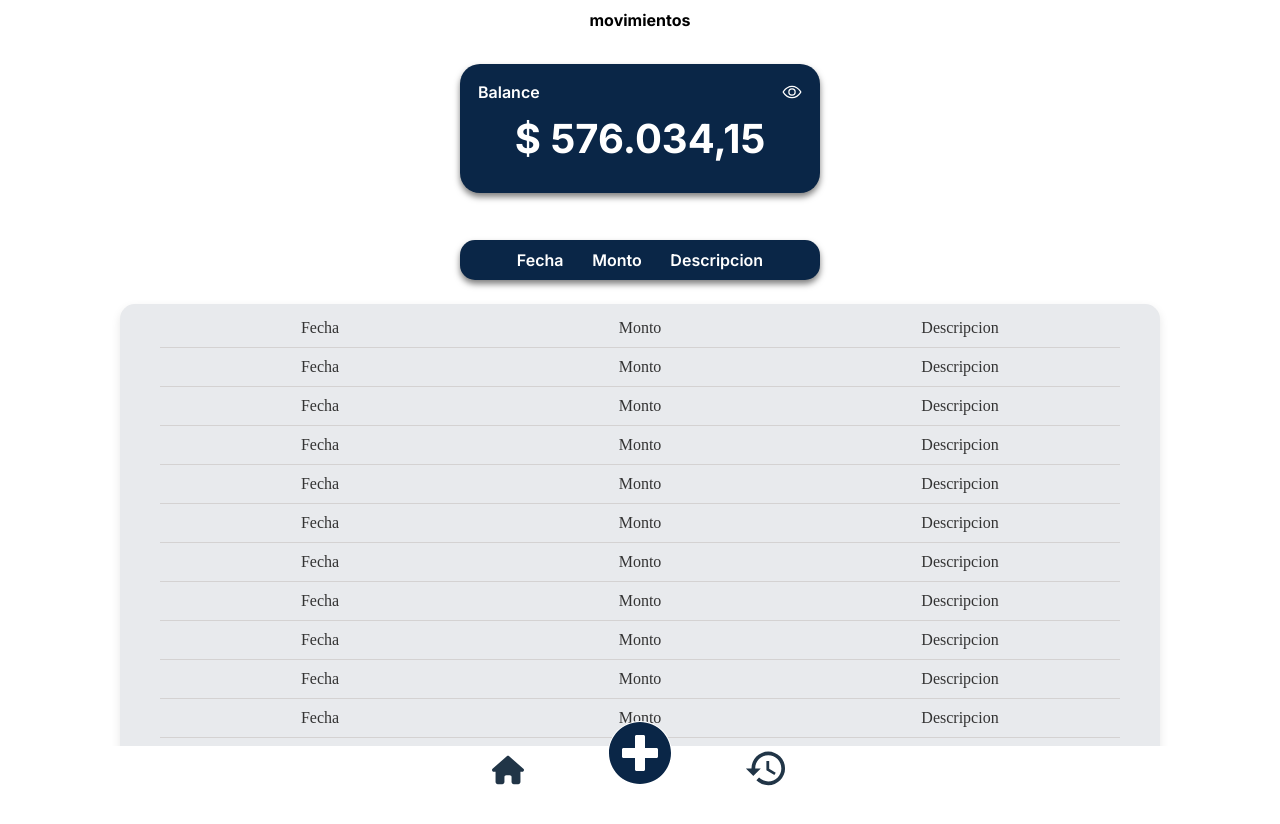
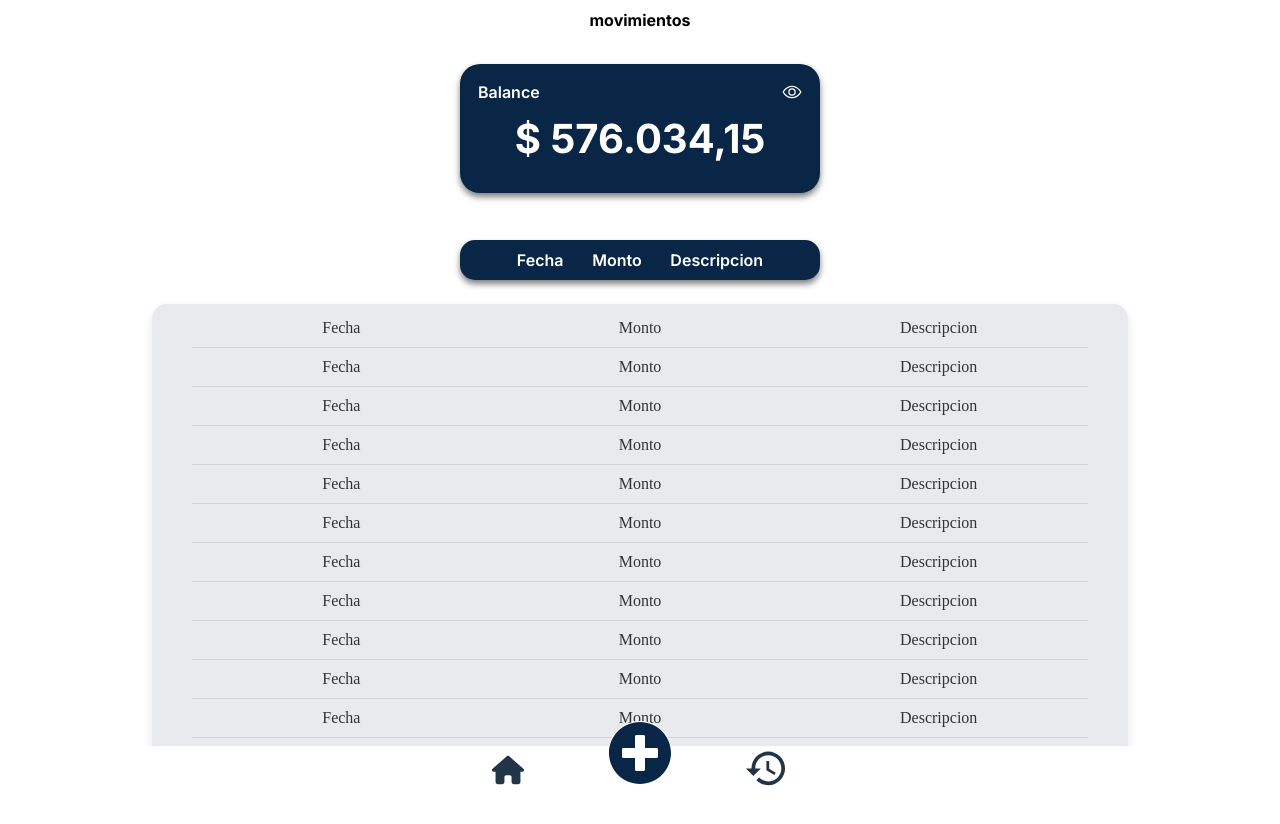
Before and after one commit to LucasCarde/miEconomia, a React (Vite) app: page /ultimosMovimientos in a window 1280 px wide. Shown: the top 824 px of the page. Built offline with nearby package versions, Linux system fonts and the light colour scheme.

Commit message:
+cambios esteticos

```diff
--- a/src/App.jsx
+++ b/src/App.jsx
@@ -13,6 +13,7 @@ function App() {
       <Routes>
         <Route path="/" element={<HomePage />} />
         <Route path="/ultimosMovimientos" element={<UltimosMovimientos/>} />
+        <Route path="/agregarMovimiento" element={''} />
       </Routes>
       <Footer />
     </BrowserRouter>
--- a/src/components/Table/Table.css
+++ b/src/components/Table/Table.css
@@ -1,3 +1,3 @@
 .table{
-    padding-bottom: 770px;
+    padding-bottom: 780px;
 }
--- a/src/components/Table/TableBody/TableBody.css
+++ b/src/components/Table/TableBody/TableBody.css
@@ -2,7 +2,7 @@
     background-color: #E8EAED;
     padding: 5px 40px;
     border-radius: 15px;
-    width: 75%; /* Ajuste responsivo */
+    width: 70%; /* Ajuste responsivo */
     position: absolute;
     /* Para posicionar el icono */
     top: 38%;
```
